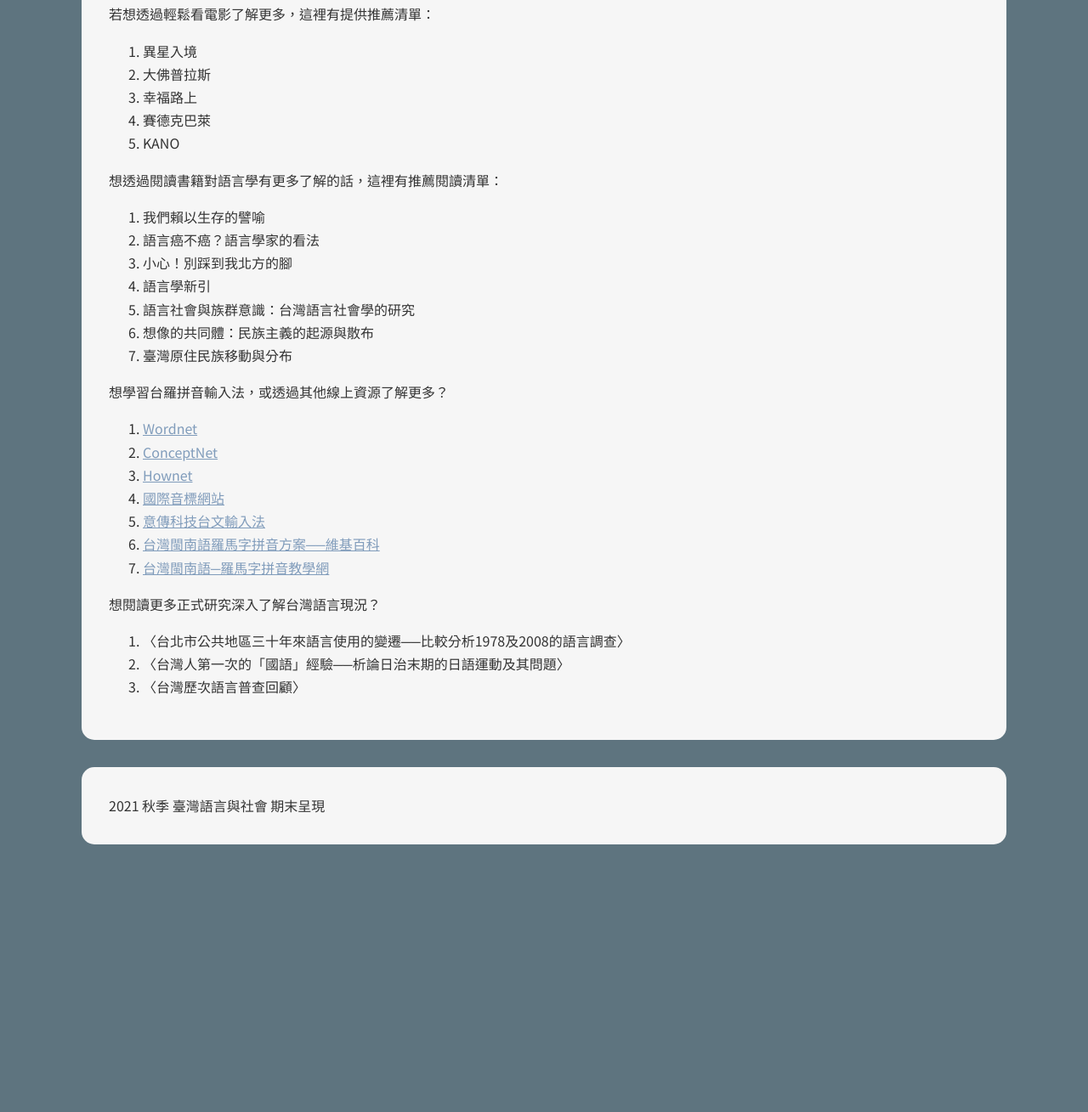
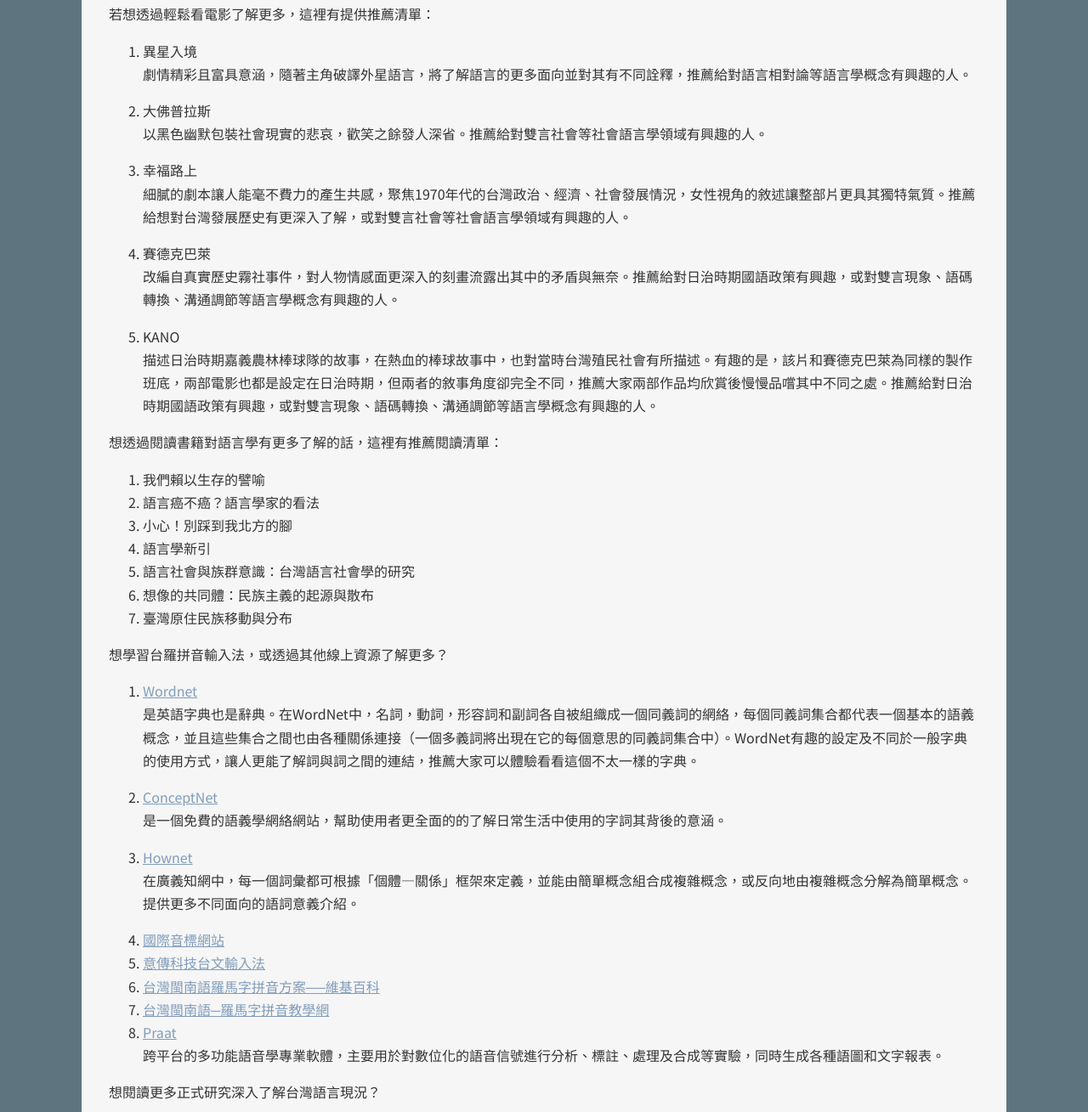
Before and after one commit to ntu-twn-lang-soc/website, a website: page dist/more.html in a window 1280 px wide. Shown: the part 451-1760 px from the top of the page at 85% size. Before the commit the page ends 1509 px from the top, so only its background shows below. Drawn offline with nearby package versions, Linux system fonts and the light colour scheme; no server answers.

Commit message:
Improve Read More page

```diff
--- a/dist/more.html
+++ b/dist/more.html
@@ -25,10 +25,15 @@
 
 				<ol>
 					<li>異星入境</li>
+						<p>劇情精彩且富具意涵，隨著主角破譯外星語言，將了解語言的更多面向並對其有不同詮釋，推薦給對語言相對論等語言學概念有興趣的人。</p>
 					<li>大佛普拉斯</li>
+						<p>以黑色幽默包裝社會現實的悲哀，歡笑之餘發人深省。推薦給對雙言社會等社會語言學領域有興趣的人。</p>
 					<li>幸福路上</li>
+						<p>細膩的劇本讓人能毫不費力的產生共感，聚焦1970年代的台灣政治、經濟、社會發展情況，女性視角的敘述讓整部片更具其獨特氣質。推薦給想對台灣發展歷史有更深入了解，或對雙言社會等社會語言學領域有興趣的人。</p>
 					<li>賽德克巴萊</li>
+						<p>改編自真實歷史霧社事件，對人物情感面更深入的刻畫流露出其中的矛盾與無奈。推薦給對日治時期國語政策有興趣，或對雙言現象、語碼轉換、溝通調節等語言學概念有興趣的人。</p>
 					<li>KANO</li>
+						<p>描述日治時期嘉義農林棒球隊的故事，在熱血的棒球故事中，也對當時台灣殖民社會有所描述。有趣的是，該片和賽德克巴萊為同樣的製作班底，兩部電影也都是設定在日治時期，但兩者的敘事角度卻完全不同，推薦大家兩部作品均欣賞後慢慢品嚐其中不同之處。推薦給對日治時期國語政策有興趣，或對雙言現象、語碼轉換、溝通調節等語言學概念有興趣的人。</p>
 				</ol>
 
 				<p>想透過閱讀書籍對語言學有更多了解的話，這裡有推薦閱讀清單：</p>
@@ -47,12 +52,17 @@
 
 				<ol>
 					<li><a href="http://wordnetweb.princeton.edu/perl/webwn" target="_blank">Wordnet</a></li>
+						<p>是英語字典也是辭典。在WordNet中，名詞，動詞，形容詞和副詞各自被組織成一個同義詞的網絡，每個同義詞集合都代表一個基本的語義概念，並且這些集合之間也由各種關係連接（一個多義詞將出現在它的每個意思的同義詞集合中）。WordNet有趣的設定及不同於一般字典的使用方式，讓人更能了解詞與詞之間的連結，推薦大家可以體驗看看這個不太一樣的字典。</p>
 					<li><a href="https://conceptnet.io/" target="_blank">ConceptNet</a></li>
+						<p>是一個免費的語義學網絡網站，幫助使用者更全面的的了解日常生活中使用的字詞其背後的意涵。</p>
 					<li><a href="http://ehownet.iis.sinica.edu.tw/index.php" target="_blank">Hownet</a></li>
+						<p>在廣義知網中，每一個詞彙都可根據「個體—關係」框架來定義，並能由簡單概念組合成複雜概念，或反向地由複雜概念分解為簡單概念。提供更多不同面向的語詞意義介紹。</p>
 					<li><a href="https://learnipa.group.shef.ac.uk/IPAChart/index.html" target="_blank">國際音標網站</a></li>
 					<li><a href="https://sujiphuat.ithuan.tw/">意傳科技台文輸入法</a></li>
 					<li><a href="https://zh.wikipedia.org/wiki/%E8%87%BA%E7%81%A3%E9%96%A9%E5%8D%97%E8%AA%9E%E7%BE%85%E9%A6%AC%E5%AD%97%E6%8B%BC%E9%9F%B3%E6%96%B9%E6%A1%88" target="_blank">台灣閩南語羅馬字拼音方案──維基百科</a></li>
 					<li><a href="https://tailo.moe.edu.tw/" target="_blank">台灣閩南語─羅馬字拼音教學網</a></li>
+					<li><a href="https://www.fon.hum.uva.nl/praat/">Praat</a></li>
+						<p>跨平台的多功能語音學專業軟體，主要用於對數位化的語音信號進行分析、標註、處理及合成等實驗，同時生成各種語圖和文字報表。</p>
 				</ol>
 
 				<p>想閱讀更多正式研究深入了解台灣語言現況？</p>
--- a/dist/style.css
+++ b/dist/style.css
@@ -67,6 +67,10 @@ section.center {
 
 p.intro {
 	max-width: 50%;
+}
+
+li + p {
+	margin-top: 0;
 }
 
 /* Button & Links */
```
